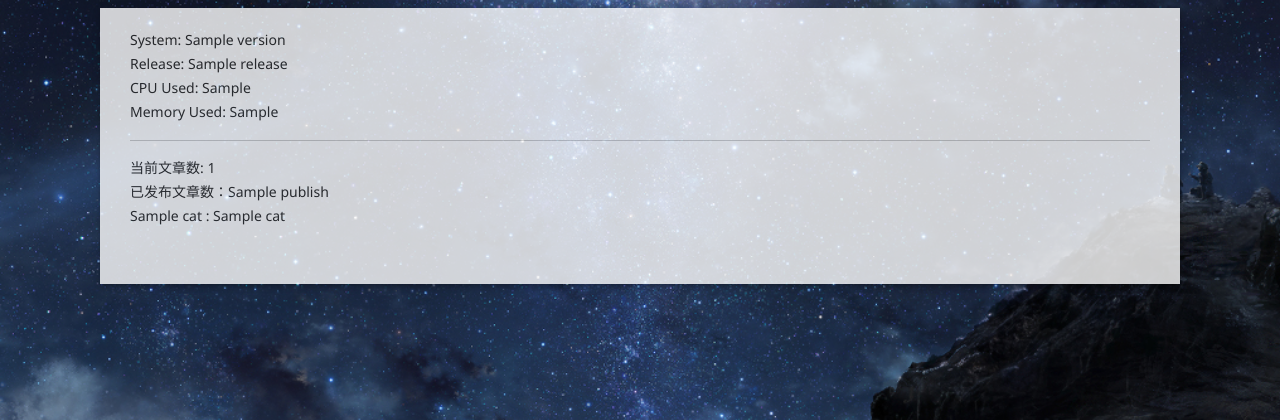
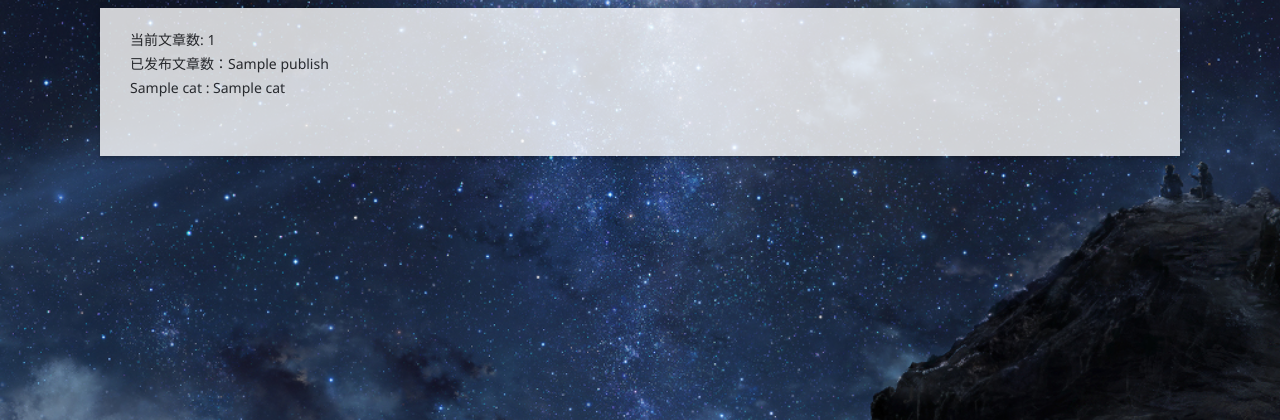
Before and after one commit to chiaki64/Windless, a Python web app: template core/templates/backend/index.html in a window 1280 px wide. Shown: the part 64-484 px from the top of the page. Run offline with Jinja, Linux system fonts and the light colour scheme; the template is opened without the code that fills it: most values are stand-ins (such as "Sample title", 1, 10 or a date in 2020).

Commit message:
remove system monitor

```diff
--- a/core/templates/backend/index.html
+++ b/core/templates/backend/index.html
@@ -1,13 +1,6 @@
 {% extends "base_backend.html" %}
 {% block content %}
 <div class="card">
-    <p>System: {{ system.version }} <br>
-        Release: {{ system.release }} <br>
-        CPU Used: {{ system.cpu_used }} <br>
-        Memory Used: {{  system.memory_used }}
-    </p>
-
-    <hr>
     <p>当前文章数: {{ articles.count }} <br>
         已发布文章数：{{ articles.publish }} <br>
         {% for cat in articles.category %}
```
Also changed, not shown: core/views.py (+1 -14 lines).
